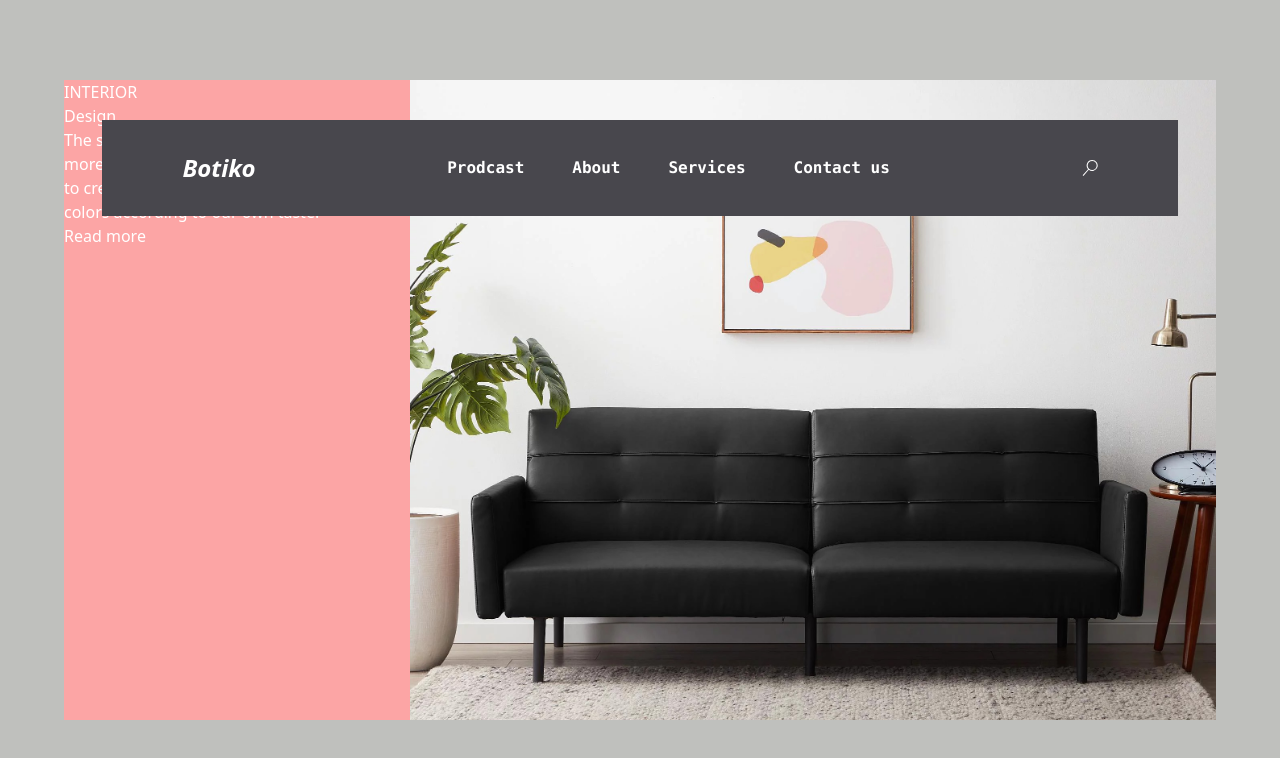
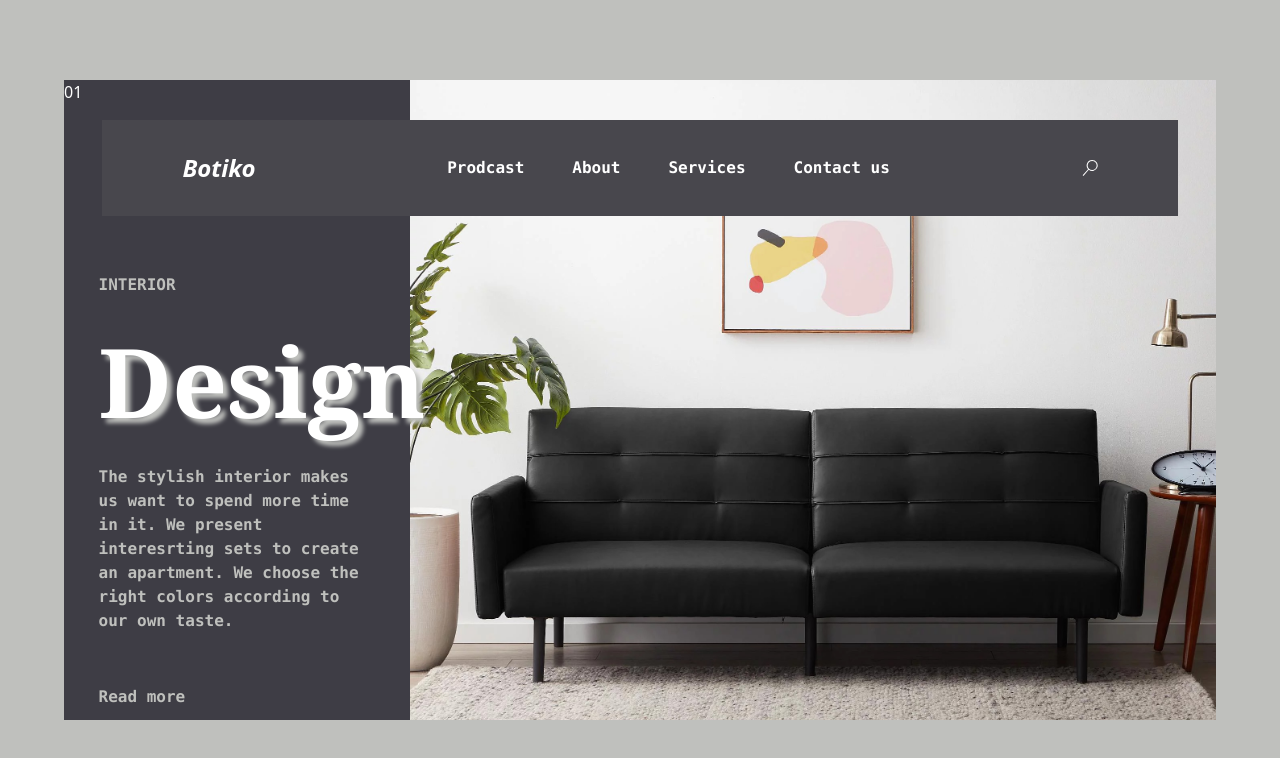
Before and after one commit to NaushadaliSaiyed/furniture, a React (Vite) app: page / in a window 1280 px wide. Shown: the top 758 px of the page. Built offline with nearby package versions, Linux system fonts and the light colour scheme.

Commit message:
naushad Chaning

```diff
--- a/src/App.jsx
+++ b/src/App.jsx
@@ -1,7 +1,7 @@
 import './App.css'
 import { BrowserRouter, useRoutes } from "react-router-dom";
+import Navbar from './components/Navbar';
 import routes from './routes/routes';
-import Navbar from './components/Navbar';
 
 
 function App() {
@@ -13,7 +13,7 @@ function App() {
 const AppWrapper = () => {
   return (
     <BrowserRouter>
-      <div className='bg-[#BFC0BD] w-full h-screen flex justify-center items-center'>
+      <div className='bg-[#BFC0BD]'>
         <Navbar />
         <App />
       </div>
--- a/src/components/dashBoard/LeftDashBoard.tsx
+++ b/src/components/dashBoard/LeftDashBoard.tsx
@@ -3,17 +3,15 @@ import React from 'react'
 const LeftDashBoard = () => {
   return (
     <div className='w-[30%] h-full bg-[#3E3D45]'>
-      {/* <div className='fixed]'>
-        <h1 className='text-[50vh] text-[#48474D]'>01</h1>
-      </div> */}
-      <div className='flex flex-col h-[100%] text-white bg-red-300'>
-        <p className='z-10 '>INTERIOR</p>
-        {/* text-[150px] relative ml-[3rem] font-bold text-[#70705b] [text-shadow:_5px_5px_4px_#bfc0bd] font-serif */}
-        <p className='z-10'>Design</p>
-        {/* w-[17%] ml-28 */}
-        <p className='z-10'>The stylish interior makes us want to spend more time in it. We present interesrting sets to create an apartment. We choose the right colors according to our own taste.</p>
-        {/* ml-28 */}
-        <p className='z-10'>Read more</p>
+      {/* fixed w-full h-full justify-center items-center */}
+      <div className='divkadiv'>
+        <h1 className='text-white'>01</h1>
+      </div>
+      <div className='flex flex-col h-[100%] text-white font-mono justify-end p-[10%] gap-3 relative top-0 '>
+        <p className='z-10 font-semibold text-[#bfc0bd]'>INTERIOR</p>
+        <p className='z-10 text-[96px] font-bold text-[#ffffff] [text-shadow:_5px_5px_4px_#bfc0bd] font-serif'>Design</p>
+        <p className='z-10 font-semibold text-[#bfc0bd] mb-10'>The stylish interior makes us want to spend more time in it. We present interesrting sets to create an apartment. We choose the right colors according to our own taste.</p>
+        <p className='z-10 font-semibold text-[#bfc0bd]'>Read more</p>
       </div>
     </div>
   )
--- a/src/pages/DashBoard.tsx
+++ b/src/pages/DashBoard.tsx
@@ -4,10 +4,14 @@ import RightDashBoard from '../components/dashBoard/RightDashBoard'
 
 const DashBoard = () => {
   return (
-    <div className='w-[90%] h-[80%] flex'>
-      <LeftDashBoard />
-      <RightDashBoard />
-    </div>
+    <>
+      <div className='w-full h-screen flex justify-center items-center'>
+        <div className='w-[90%] h-[80%] flex'>
+          <LeftDashBoard />
+          <RightDashBoard />
+        </div>
+      </div>
+    </>
   )
 }
 
```
Also changed, not shown: src/assets/8891e0a167d4badd325cb0c022d938a2.webp (added).
